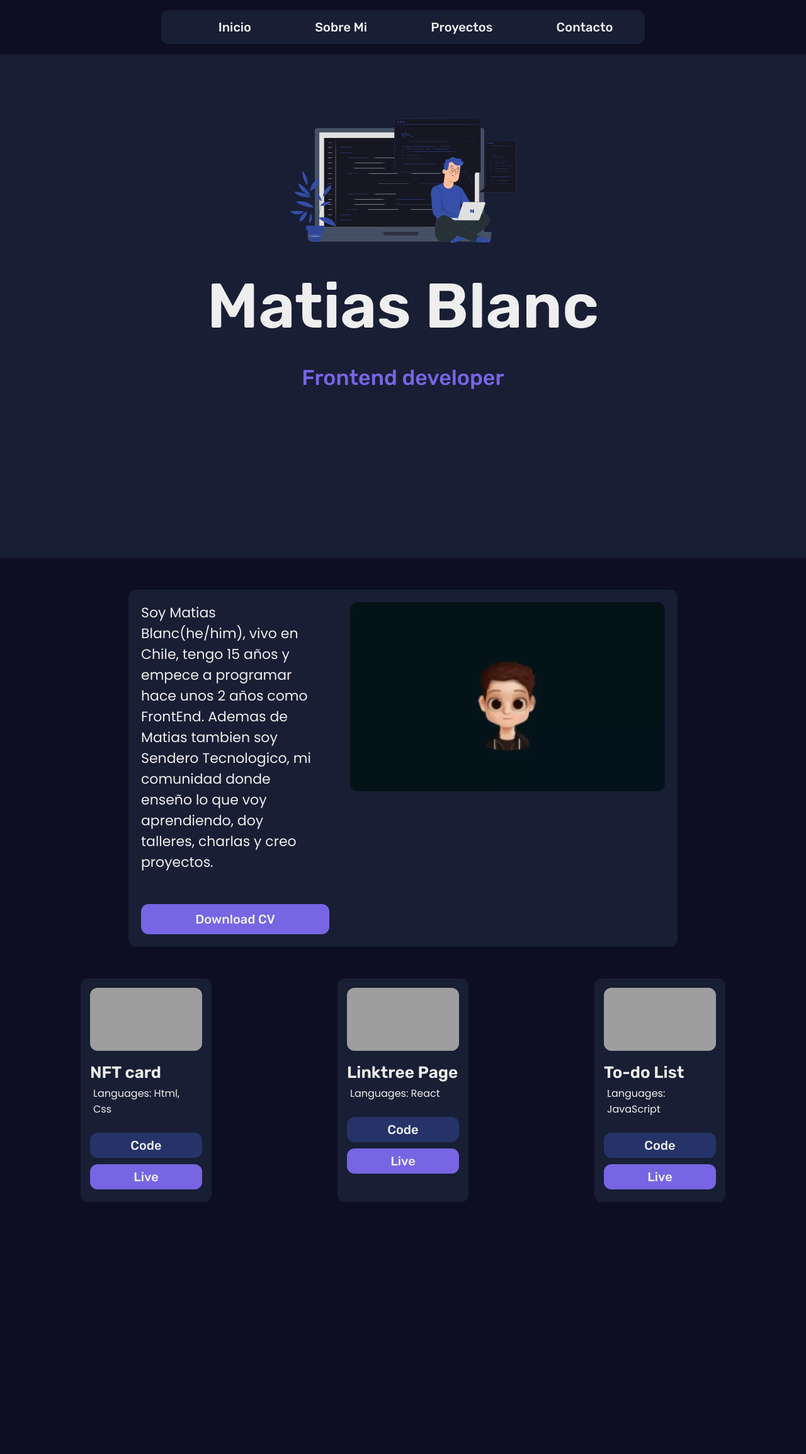
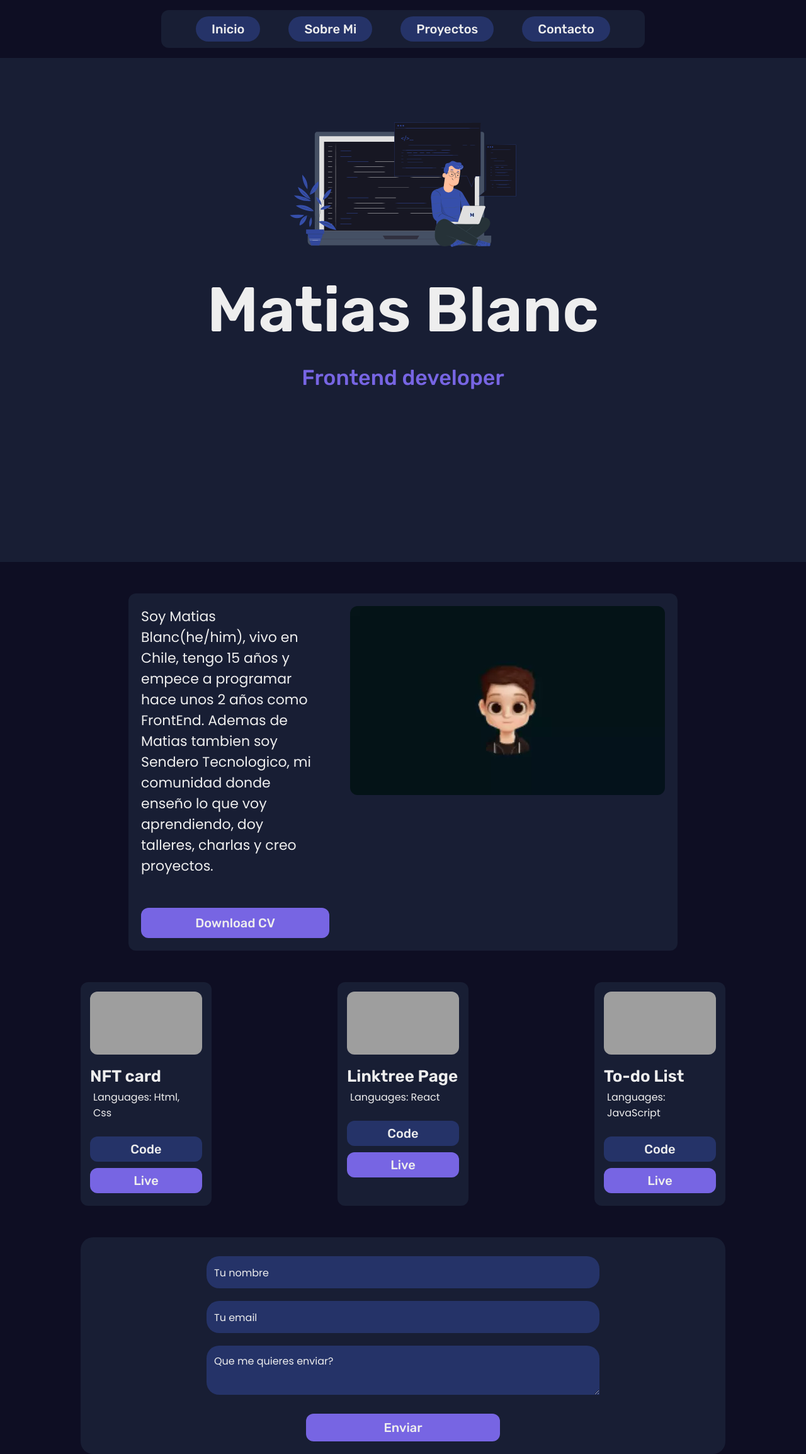
Before and after one commit to MatiasBlanc/MatiasBlanc-Portfolio, a React (Vite) app: page / in a window 1280 px wide. Shown: the whole page at 63% size. Before the commit the page ends 1908 px from the top, so only its background shows below. Built offline with nearby package versions, Linux system fonts and the light colour scheme; grey boxes are pictures that could not be loaded.

Commit message:
added contact section

```diff
--- a/index.html
+++ b/index.html
@@ -3,7 +3,7 @@
   <head>
     <meta charset="UTF-8" />
     <meta name="viewport" content="width=device-width, initial-scale=1.0" />
-    <link rel="shortcut icon" href="./src/assets/Logo.svg" type="image/x-icon">
+    <link rel="shortcut icon" href="./src/assets/Logo-dark.svg" type="image/x-icon">
     <title>Matias Blanc</title>
     <link rel="preconnect" href="https://fonts.googleapis.com">
     <link rel="preconnect" href="https://fonts.gstatic.com" crossorigin>
--- /dev/null
+++ b/src/components/Contact.jsx
@@ -0,0 +1,14 @@
+function Contact () {
+    return(
+        <>
+            <form className="form" action="https://formspree.io/f/xoqrkaae" method="POST">
+                <input className="form__element form__text" type="text" name="Name" placeholder="Tu nombre" autoComplete="on" required maxLength={36}/>
+                <input className="form__element form__email" type="email" name="Email" placeholder="Tu email" autoComplete="on" required/>
+                <textarea className="form__element form__message" name="Message" placeholder="Que me quieres enviar?" autoComplete="off" required maxLength={500}></textarea>
+                <input className="form__btn" type="submit" value="Enviar" />
+            </form>
+        </>
+    )
+}
+
+export default Contact;
--- a/src/components/Navbar.jsx
+++ b/src/components/Navbar.jsx
@@ -5,7 +5,7 @@ const Navbar = () => {
             <li className="navbar__element"><a href="#header">Inicio</a></li>
             <li className="navbar__element"><a href="#aboutme">Sobre Mi</a></li>
             <li className="navbar__element"><a href="#project">Proyectos</a></li>
-            <li className="navbar__element">Contacto</li>
+            <li className="navbar__element"><a href="#contact">Contacto</a></li>
         </ul>
     </nav>
 )
--- a/src/pages/Home.jsx
+++ b/src/pages/Home.jsx
@@ -1,6 +1,7 @@
 import Navbar from '../components/Navbar.jsx'
 import About from '../components/About'
 import Project from '../components/Project.jsx'
+import Contact from '../components/Contact.jsx'
 import headerIMG from '../assets/Codetyping.svg'
 import '../styles/Home.css'
 import '../styles/App.css'
@@ -13,11 +14,12 @@ const Home = () => {
         <Navbar />
         <header id='header' className='header'>
             <img className='header__image' src={headerIMG} alt="" />
-            <h2 className='header__name'>Matias Blanc</h2>
-            <h3 className='header__subtitle'>Frontend developer</h3>
+            <h1 className='header__name'>Matias Blanc</h1>
+            <h2 className='header__subtitle'>Frontend developer</h2>
         </header>
         <About />
         <Project />
+        <Contact />
     </>
 )
 }
--- a/src/styles/App.css
+++ b/src/styles/App.css
@@ -23,10 +23,15 @@ body {
 a {
     text-decoration: none;
     color: #eee;
+    transition: .3s;
 }
 
-button {
+button, input, textarea {
     border: none;
+}
+
+:focus {
+    outline: 2px solid var(--secondary-color);
 }
 
 ::-webkit-scrollbar {
@@ -42,3 +47,15 @@ button {
     background-color: var(--tertiary-color);
     border-radius: 5px;
 }
+
+::placeholder {
+    font-family: 'Poppins';
+    color: #eee;
+    font-size: 16px;
+    font-weight: 500;
+}
+
+::selection {
+    background-color: var(--tertiary-color);
+    color: #eee;
+}
--- a/src/styles/Home.css
+++ b/src/styles/Home.css
@@ -13,22 +13,51 @@
     background-color: var(--secondary-dark);
     border-radius: 12px;
     margin: auto;
+    z-index: 99;
 }
 
 .navbar__list {
     display: flex;
-    justify-content: space-around;
+    justify-content: space-evenly;
     list-style: none;
+    padding: 10px;
 }
 
 .navbar__element {
+    position: relative;
+    display: inline-flex;
+    justify-content: center;
+    align-items: center;
     cursor: pointer;
     align-items: center;
     font-family: 'Rubik', sans-serif;
     font-weight: 500;
     font-size: 20px;
-    padding: 15px 0;
+    padding: 8px 25px;
     color: #eee;
+    overflow: hidden;
+    border-radius: 20px;
+    background-color: var(--secondary-color--inactive);
+}
+
+.navbar__element::after {
+    position: absolute;
+    content: "";
+    width: 1px;
+    height: 1px;
+    top: 50%;
+    left: 50%;
+    transition: .4s ease-out;
+    border-radius: 100px;
+}
+
+.navbar__element:hover::after {
+    transform: scale(150);
+    background-color: var(--principal-color);
+}
+
+.navbar__element a {
+    z-index: 1;
 }
 
 .header {
@@ -58,6 +87,7 @@
     font-size: 34px;
     font-weight: 500;
     color: var(--principal-color);
+    cursor: default;
 }
 
 .about-me {
@@ -195,6 +225,50 @@
     background-color: var(--secondary-color);
 }
 
+.form {
+    display: flex;
+    align-items: center;
+    flex-direction: column;
+    width: 80%;
+    margin: 0 auto;
+    background-color: var(--secondary-dark);
+    border-radius: 20px;
+    padding: 20px 0;
+}
+
+.form__element {
+    width: 600px;
+    max-width: 600px;
+    padding: 12px;
+    border-radius: 20px;
+    margin: 10px;
+    background-color: var(--secondary-color--inactive);
+    color: #eee;
+    font-family: 'Poppins';
+    font-size: 18px;
+    font-weight: 500;
+}
+
+.form__message {
+    min-width: 300px;
+    min-height: 30px;
+    max-height: 300px;
+    border-radius: 20px 20px 0px;
+}
+
+.form__btn {
+    width: 30%;
+    padding: 10px;
+    color: #eee;
+    background-color: var(--principal-color);
+    font-family: 'Rubik', sans-serif;
+    font-weight: 500;
+    font-size: 20px;
+    cursor: pointer;
+    border-radius: 12px;
+    margin-top: 20px;
+}
+
 @media screen and (max-width: 450px) {
     body {
         background-color: red;
@@ -217,7 +291,8 @@
         font-size: 16px;
         color: #eee;
         padding: 8px 0;
-        margin: 0 8px;
+        margin: 0 12px;
+        background: none;
     }
 
     .header {
@@ -268,4 +343,19 @@
         gap: 25px;
         margin-top: 100px;
     }
+
+    .form {
+        width: 85%;
+        padding: 10px;
+    }
+
+    .form__element {
+        width: 90%;
+        max-width: 90%;
+    }
+
+    .form__btn {
+        width: 90%;
+        padding: 10px 0;
+    }
 }
```
Also changed, not shown: src/assets/Logo-dark.svg (added).
